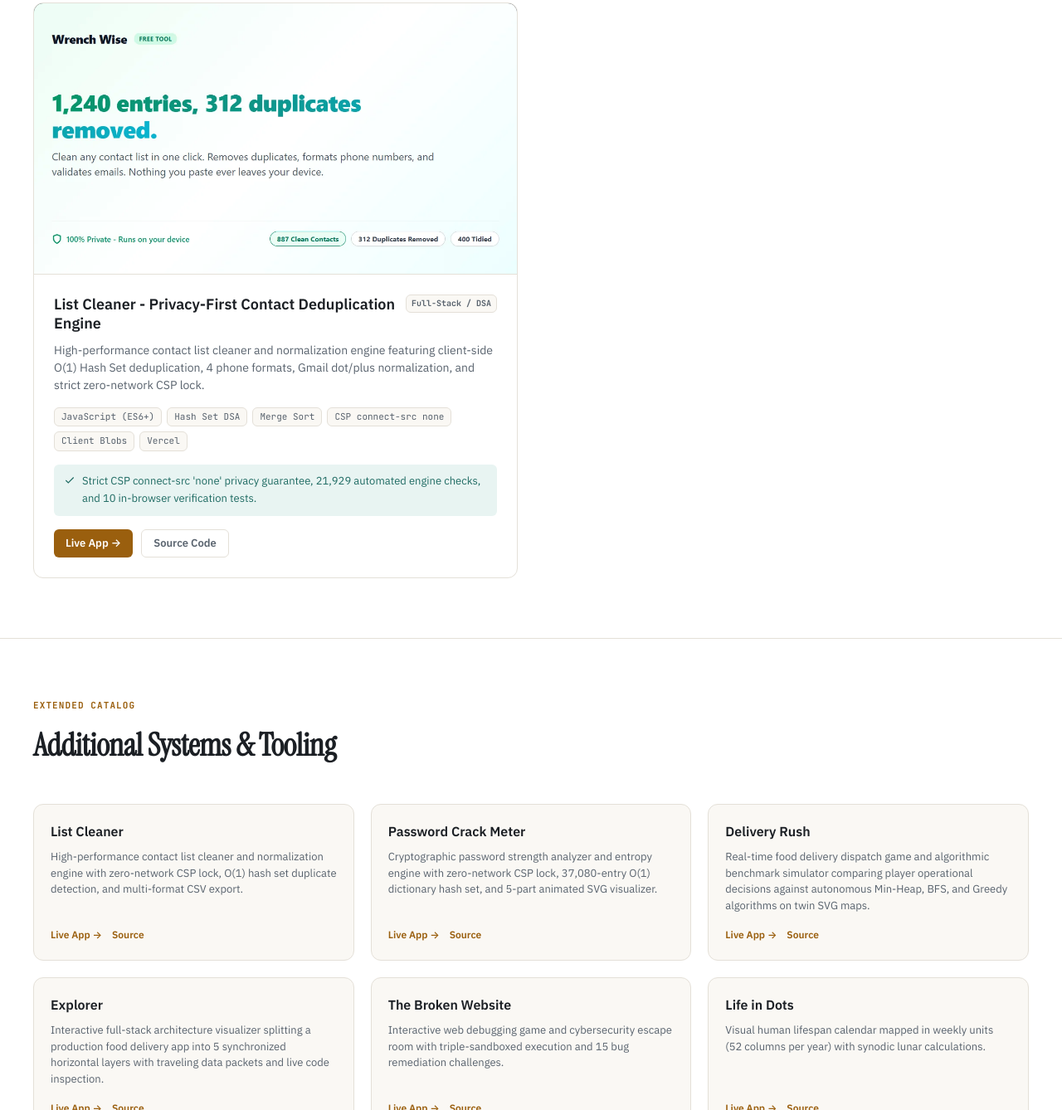
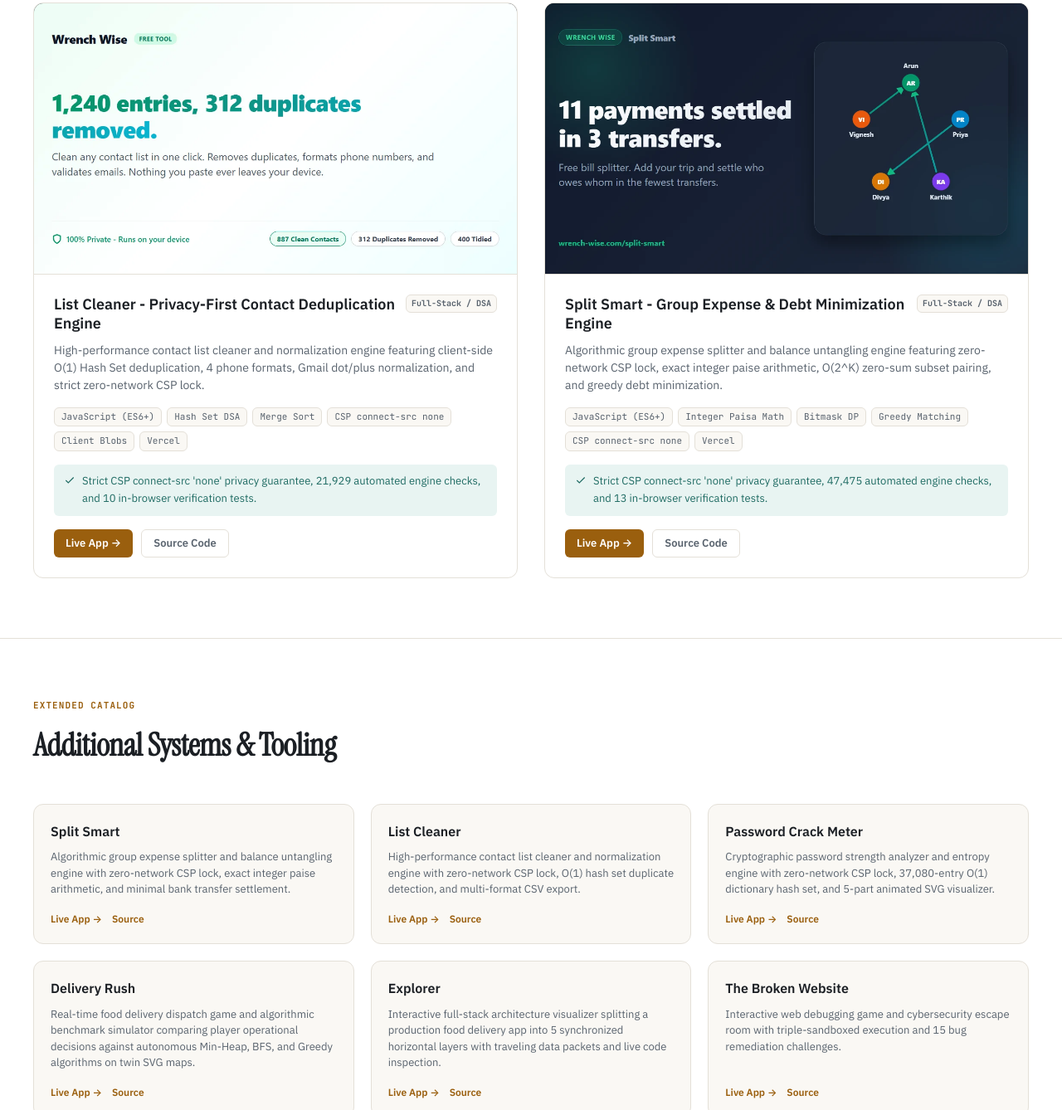
Before and after one commit to Pradeep-B28/Pradeep-B28, a plain HTML site: page index.html in a window 1280 px wide. Shown: the part 5353-6691 px from the top of the page at 83% size. Drawn offline with nearby package versions, Linux system fonts and the light colour scheme.

Commit message:
feat: add Split Smart to featured projects and catalog

```diff
--- a/index.html
+++ b/index.html
@@ -587,6 +587,38 @@
               </div>
             </div>
           </article>
+
+          <!-- 14. Split Smart -->
+          <article class="project-card">
+            <div class="card-media">
+              <img src="assets/images/projects/splitsmart.webp" alt="Split Smart Group Expense & Debt Minimization Engine" loading="lazy" />
+            </div>
+            <div class="card-body">
+              <div class="card-header-row">
+                <h3 class="card-title">Split Smart - Group Expense &amp; Debt Minimization Engine</h3>
+                <span class="card-tag">Full-Stack / DSA</span>
+              </div>
+              <p class="card-problem">
+                Algorithmic group expense splitter and balance untangling engine featuring zero-network CSP lock, exact integer paise arithmetic, O(2^K) zero-sum subset pairing, and greedy debt minimization.
+              </p>
+              <div class="tech-stack-row">
+                <span class="tech-chip">JavaScript (ES6+)</span>
+                <span class="tech-chip">Integer Paisa Math</span>
+                <span class="tech-chip">Bitmask DP</span>
+                <span class="tech-chip">Greedy Matching</span>
+                <span class="tech-chip">CSP connect-src none</span>
+                <span class="tech-chip">Vercel</span>
+              </div>
+              <div class="card-highlight">
+                <svg viewBox="0 0 24 24" width="14" height="14" fill="none" stroke="currentColor" stroke-width="2"><polyline points="20 6 9 17 4 12"/></svg>
+                <span>Strict CSP connect-src 'none' privacy guarantee, 47,475 automated engine checks, and 13 in-browser verification tests.</span>
+              </div>
+              <div class="card-actions">
+                <a href="https://split-smart-brown.vercel.app/" target="_blank" rel="noopener" class="btn btn-sm btn-primary">Live App →</a>
+                <a href="https://github.com/Pradeep-B28/Split_Smart" target="_blank" rel="noopener" class="btn btn-sm btn-outline">Source Code</a>
+              </div>
+            </div>
+          </article>
         </div>
       </div>
     </section>
@@ -600,6 +632,15 @@
         </div>
 
         <div class="catalog-grid">
+          <div class="catalog-card">
+            <h4>Split Smart</h4>
+            <p>Algorithmic group expense splitter and balance untangling engine with zero-network CSP lock, exact integer paise arithmetic, and minimal bank transfer settlement.</p>
+            <div class="catalog-links">
+              <a href="https://split-smart-brown.vercel.app/" target="_blank" rel="noopener">Live App →</a>
+              <a href="https://github.com/Pradeep-B28/Split_Smart" target="_blank" rel="noopener">Source</a>
+            </div>
+          </div>
+
           <div class="catalog-card">
             <h4>List Cleaner</h4>
             <p>High-performance contact list cleaner and normalization engine with zero-network CSP lock, O(1) hash set duplicate detection, and multi-format CSV export.</p>
```
Also changed, not shown: README.md, assets/images/projects/splitsmart.png (added), assets/images/projects/splitsmart.webp (added).
